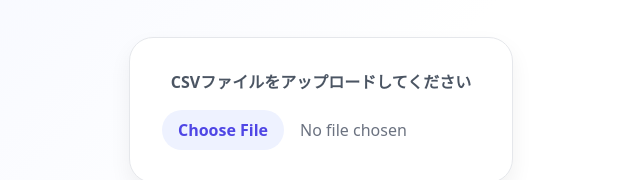
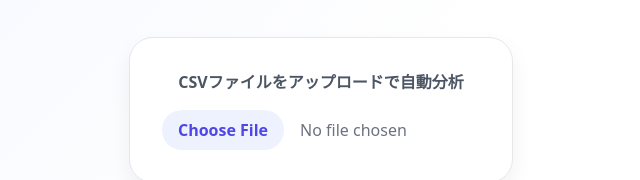
Before and after one commit to vintage-luvu/rashinban, a Next.js app in the folder frontend/: page / in a window 1280 px wide. Shown: the part 426-606 px from the top of the page, without its empty margins (319-959 px from the left). Built offline with nearby package versions, Linux system fonts and the light colour scheme.

Commit message:
Update index.js

```diff
--- a/frontend/pages/index.js
+++ b/frontend/pages/index.js
@@ -131,7 +131,7 @@ export default function Home() {
         style={{ animationDelay: "1.8s", animationFillMode: "forwards" }}
       >
         <p className="upload-instruction">
-          CSVファイルをアップロードしてください
+          CSVファイルをアップロードで自動分析
         </p>
 
         <input
```
